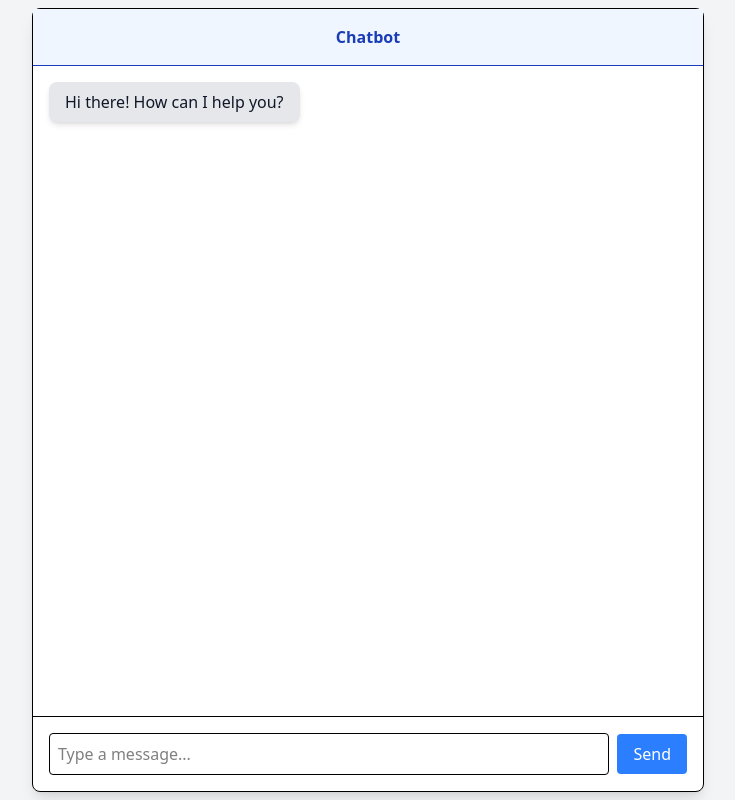
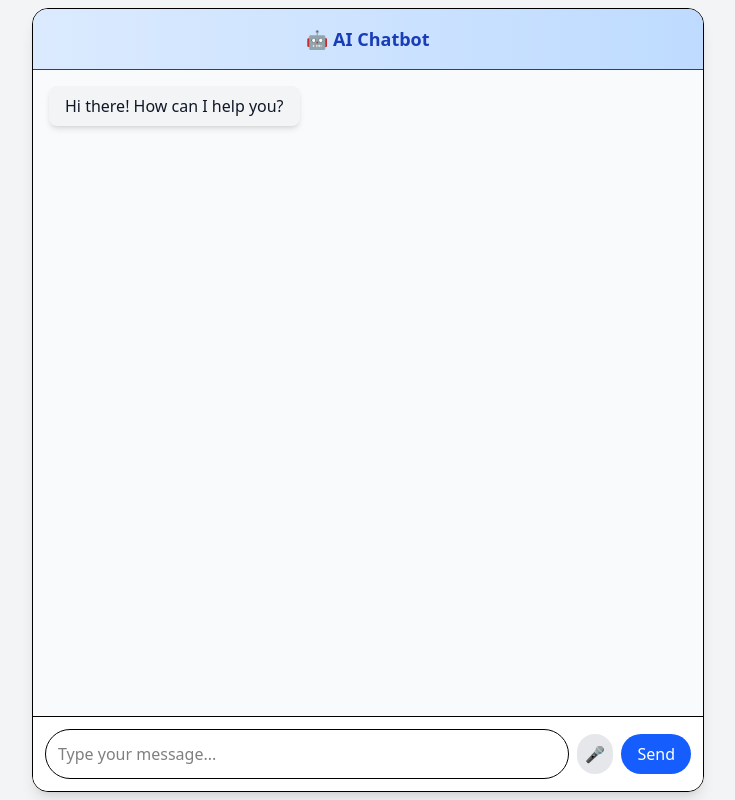
Before and after one commit to Balaji007k/Chatbot-AI, a React (Vite) app: page / in a window 1280 px wide. Shown: the whole page, without its empty margins (272-1007 px from the left). Built offline with nearby package versions, Linux system fonts and the light colour scheme; no server answers.

Commit message:
chatbot response structrue improved

```diff
--- a/package.json
+++ b/package.json
@@ -19,6 +19,7 @@
     "node-fetch": "^3.3.2",
     "react": "^19.1.0",
     "react-dom": "^19.1.0",
+    "react-markdown": "^10.1.0",
     "react-responsive": "^10.0.1"
   },
   "devDependencies": {
--- a/src/components/ChatWindow.jsx
+++ b/src/components/ChatWindow.jsx
@@ -2,25 +2,122 @@ import { useState, useRef, useEffect } from "react";
 import MessageBubble from "./MessageBubble";
 
 export default function ChatWindow() {
-  const API_KEY = import.meta.env.VITE_GEMINI_API_KEY;;
+  const API_KEY = import.meta.env.VITE_GEMINI_API_KEY;
   const [messages, setMessages] = useState([
     { text: "Hi there! How can I help you?", sender: "bot" },
   ]);
-  const [Loading,setLoading] = useState(false);
   const [input, setInput] = useState("");
+  const [isListening, setIsListening] = useState(false);
   const chatEndRef = useRef(null);
+
+  // Speech Recognition Setup
+  const recognitionRef = useRef(null);
+  useEffect(() => {
+    const SpeechRecognition =
+      window.SpeechRecognition || window.webkitSpeechRecognition;
+    if (SpeechRecognition) {
+      const recognition = new SpeechRecognition();
+      recognition.lang = "en-US";
+      recognition.interimResults = false;
+      recognition.continuous = false;
+      recognition.onresult = (event) => {
+        const transcript = event.results[0][0].transcript;
+        setInput((prev) => prev + transcript);
+      };
+      recognition.onend = () => setIsListening(false);
+      recognitionRef.current = recognition;
+    }
+  }, []);
+
+  const handleMicClick = () => {
+    if (!recognitionRef.current) return;
+    if (isListening) {
+      recognitionRef.current.stop();
+    } else {
+      recognitionRef.current.start();
+    }
+    setIsListening((prev) => !prev);
+  };
+
+  const formatBotReply = (text) => {
+  if (!text) return "";
+
+  let formatted = text.replace(/\n{2,}/g, "\n\n");
+
+  // Add 🎬 to movie titles (e.g., The Exorcist (1973):)
+  formatted = formatted.replace(
+    /^([A-Z][^\n:()]{2,}\s\(\d{4}\)):/gm,
+    "🎬 $1:"
+  );
+
+  const categoryIcons = [
+      { icon: "🎬", keywords: ["horror", "movie", "thriller"] },
+      { icon: "😱", keywords: ["scary", "terrifying", "disturbing"] },
+      { icon: "🎉", keywords: ["fun", "comedy", "campy", "light-hearted"] },
+      { icon: "📺", keywords: ["platform", "netflix", "prime", "hulu", "watching on"] },
+      { icon: "🧑‍🤝‍🧑", keywords: ["watching alone", "with a group", "partner", "friends"] },
+      { icon: "⚠️", keywords: ["trigger", "avoid", "sensitive", "violence"] },
+      { icon: "🎞️", keywords: ["recent movies", "favorites", "enjoyed"] },
+      { icon: "😂", keywords: ["joke", "laugh", "funny", "make you laugh", "because they"] },
+      { icon: "🧠", keywords: ["fact", "did you know", "truth"] },
+      { icon: "💡", keywords: ["tip", "trick", "pro tip"] },
+      { icon: "📚", keywords: ["define", "definition", "meaning"] },
+      { icon: "🔍", keywords: ["explain", "how does", "why"] },
+      { icon: "🎨", keywords: ["story", "poem", "creative"] },
+      { icon: "👨‍🏫", keywords: ["advice", "suggestion"] },
+      { icon: "🔧", keywords: ["how to", "steps", "instruction"] },
+    ];
+
+  // Break into sentences/paragraphs
+  const parts = formatted.split("\n\n");
+
+  const processed = parts.map((line) => {
+    // Don't double-format movie titles
+    if (line.startsWith("🎬")) return line;
+
+    for (const { icon, keywords } of categoryIcons) {
+      const regex = new RegExp(`\\b(${keywords.join("|")})\\b`, "i");
+      if (regex.test(line)) {
+        return `${icon} ${line}`;
+      }
+    }
+
+    return line; // No match, return original
+  });
+
+  return processed.join("\n\n").trim();
+};
+
+
+
+
+
+
+
 
   const handleSend = async () => {
     if (input.trim() === "") return;
 
     const newMessage = { text: input, sender: "user" };
-  setMessages((prev) => [...prev, newMessage]);
+    const updatedMessages = [...messages, newMessage];
 
-  // Show "Thinking..." message from bot
-  const thinkingMessage = { text: "Thinking...", sender: "bot", id: "thinking" };
-  setMessages((prev) => [...prev, thinkingMessage]);
+    // Temporarily add "Thinking..." bot placeholder
+    setMessages([...updatedMessages, { text: "Thinking...", sender: "bot", id: "thinking" }]);
+    setInput("");
 
-  setInput("");
+    // Extract the last 3 exchanges (user+bot pairs)
+    const lastMessages = [];
+    let count = 0;
+    for (let i = updatedMessages.length - 1; i >= 0 && count < 6; i--) {
+      lastMessages.unshift(updatedMessages[i]);
+      if (updatedMessages[i].sender === "bot") count++;
+    }
+
+    // Format for Gemini API
+    const formattedMessages = lastMessages.map((msg) => ({
+      role: msg.sender === "user" ? "user" : "model",
+      parts: [{ text: msg.text }],
+    }));
 
     try {
       const response = await fetch(
@@ -29,22 +126,25 @@ export default function ChatWindow() {
           method: "POST",
           headers: { "Content-Type": "application/json" },
           body: JSON.stringify({
-          contents: [{ parts: [{ text: input }] }],
+            contents: formattedMessages,
           }),
         }
       );
 
       const data = await response.json();
-
       const reply =
         data?.candidates?.[0]?.content?.parts?.[0]?.text || "No response";
 
-    // Replace the "Thinking..." message with actual reply
+      // Format the reply into bullets or line breaks
+      const formattedReply = formatBotReply(reply);
+
+      // Replace "Thinking..." with actual bot reply
       setMessages((prev) =>
         prev.map((msg) =>
-        msg.id === "thinking" ? { text: reply, sender: "bot" } : msg
+          msg.id === "thinking" ? { text: formattedReply, sender: "bot" } : msg
         )
       );
+
     } catch (error) {
       console.error("Fetch error:", error);
       setMessages((prev) =>
@@ -58,8 +158,6 @@ export default function ChatWindow() {
   };
 
 
-
-
   const handleKeyDown = (e) => {
     if (e.key === "Enter") handleSend();
   };
@@ -69,28 +167,47 @@ export default function ChatWindow() {
   }, [messages]);
 
   return (
-    <div className="flex flex-col h-full w-full max-w-2xl mx-auto bg-white border rounded-lg shadow-lg">
-      <div className="flex items-center justify-center p-4 border-b bg-blue-50 text-blue-800 font-bold">
-        Chatbot
+    <div className="flex flex-col h-full w-full max-w-2xl mx-auto bg-white border rounded-2xl shadow-lg overflow-hidden">
+      <div className="flex items-center justify-center p-4 border-b bg-gradient-to-r from-blue-100 to-blue-200 text-blue-800 font-semibold text-lg">
+        🤖 AI Chatbot
       </div>
-      <div className="flex-1 overflow-y-auto p-4 space-y-2">
+
+      <div className="flex-1 overflow-y-auto p-4 space-y-2 bg-gray-50">
         {messages.map((msg, idx) => (
-          <MessageBubble key={idx} text={msg.text} sender={msg.sender} Loading={Loading} messages={messages}/>
+          <MessageBubble
+            key={idx}
+            text={msg.text}
+            sender={msg.sender}
+            messages={messages}
+          />
         ))}
         <div ref={chatEndRef} />
       </div>
-      <div className="p-4 border-t flex items-center gap-2">
+
+      <div className="p-3 border-t flex items-center gap-2 bg-white">
         <input
           type="text"
           value={input}
           onChange={(e) => setInput(e.target.value)}
           onKeyDown={handleKeyDown}
-          className="flex-1 p-2 border rounded focus:outline-none focus:ring-2 focus:ring-blue-400"
-          placeholder="Type a message..."
+          className="flex-1 p-3 border rounded-full focus:outline-none"
+          placeholder="Type your message..."
         />
+
+        {/* Mic Button */}
+        <button
+          onClick={handleMicClick}
+          className={`p-2 rounded-full transition ${isListening ? "bg-red-500" : "bg-gray-200"
+            } hover:bg-blue-500 hover:text-white`}
+          title="Voice Input"
+        >
+          🎤
+        </button>
+
+        {/* Send Button */}
         <button
           onClick={handleSend}
-          className="px-4 py-2 bg-blue-500 text-white rounded hover:bg-blue-600"
+          className="px-4 py-2 bg-blue-600 text-white rounded-full hover:bg-blue-700 transition"
         >
           Send
         </button>
--- a/src/components/MessageBubble.jsx
+++ b/src/components/MessageBubble.jsx
@@ -1,3 +1,5 @@
+import ReactMarkdown from "react-markdown";
+
 export default function MessageBubble({ text, sender }) {
   const isUser = sender === "user";
   const isThinking = text === "Thinking...";
@@ -5,9 +7,9 @@ export default function MessageBubble({ text, sender }) {
   return (
     <div className={`flex ${isUser ? "justify-end" : "justify-start"} mb-2`}>
       <div
-        className={`max-w-xs px-4 py-2 rounded-lg shadow-md ${
-          isUser ? "bg-blue-500 text-white" : "bg-gray-200 text-gray-900"
-        }`}
+        className={`max-w-md px-4 py-2 rounded-lg shadow-md ${
+          isUser ? "bg-blue-500 text-white" : "bg-gray-100 text-gray-900"
+        } whitespace-pre-wrap`}
       >
         {isThinking ? (
           <span className="flex gap-1 animate-pulse text-gray-500">
@@ -16,7 +18,7 @@ export default function MessageBubble({ text, sender }) {
             <span className="dot">.</span>
           </span>
         ) : (
-          text
+          <ReactMarkdown>{text || ""}</ReactMarkdown>
         )}
       </div>
     </div>
```
Also changed, not shown: 1 other file (tests, documents, lock files or other folders). Lines whose indentation alone changed are shown as unchanged.
